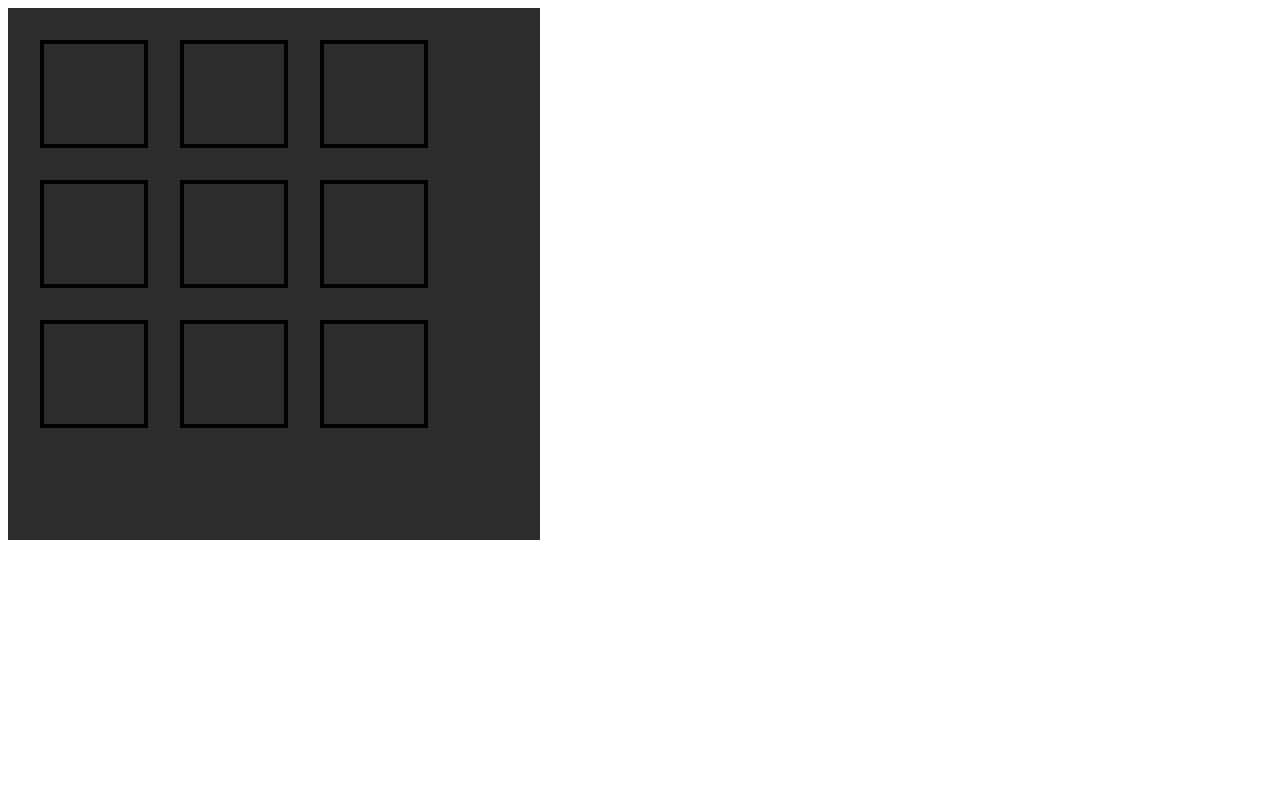
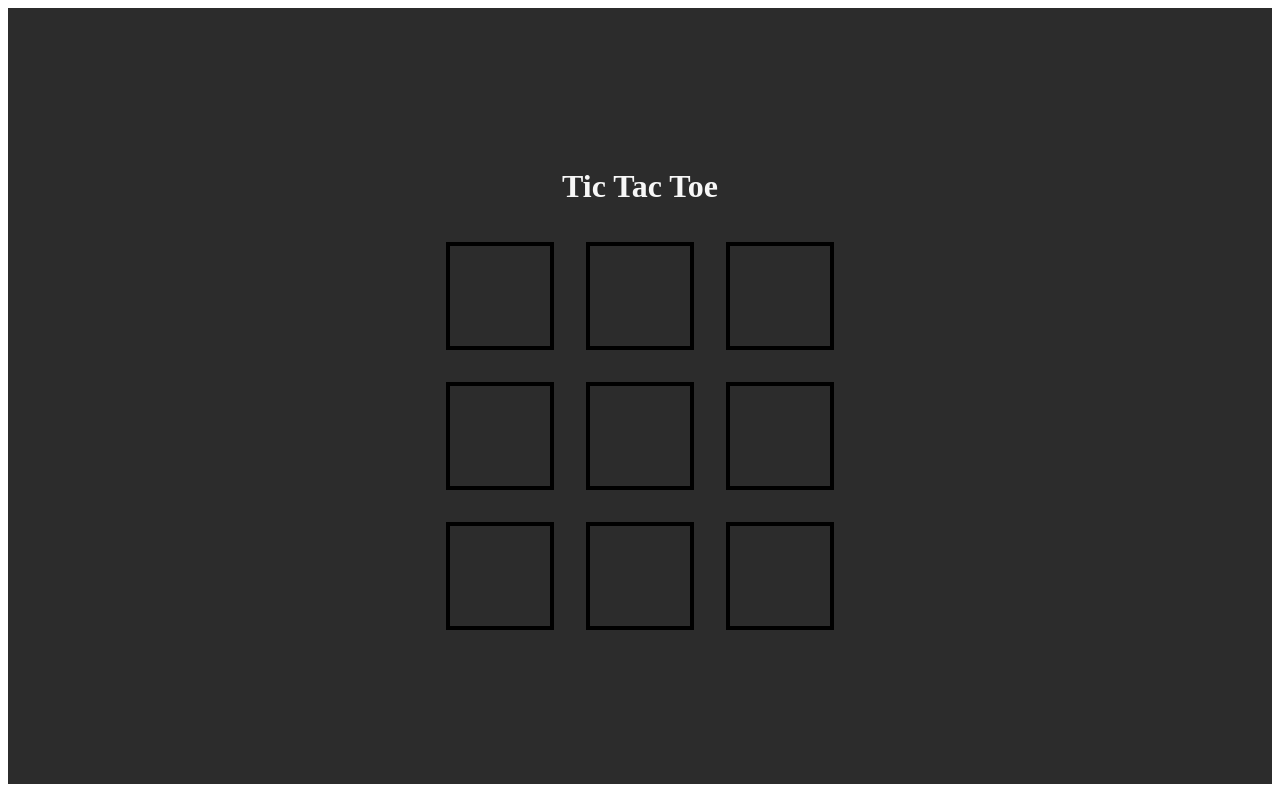
Before and after one commit to ImAchillefs/Tic-Tac-Toe, a plain HTML site: page index.html in a window 1280 px wide. Drawn offline with Linux system fonts and the light colour scheme.

Commit message:
Improve style and Add heading

```diff
--- a/index.html
+++ b/index.html
@@ -9,6 +9,7 @@
 	</head>
 	<body>
 		<div class="container">
+			<h1 class="heading-1">Tic Tac Toe</h1>
 		<div class="first-line">
 			<div id='one' class="block"></div>
 			<div id='two' class="block"></div>
--- a/styles.css
+++ b/styles.css
@@ -1,15 +1,21 @@
-body {
-	height: 500px;
-	width: 500px;
+html, body, .container {
+	height: 93vh;
+	width: 100vw;
+	display: flex;
+}
+
+.heading-1 {
+	color: #f7f7f7;
 }
 
 .container {
-	display: flex;
 	height: 100%;
 	width: 100%;
 	flex-direction: column;
 	background-color: #2c2c2c;
 	padding: 16px;
+	justify-content: center;
+	align-items: center;
 }
 
 .first-line {
```
Also changed, not shown: 1 other file.
